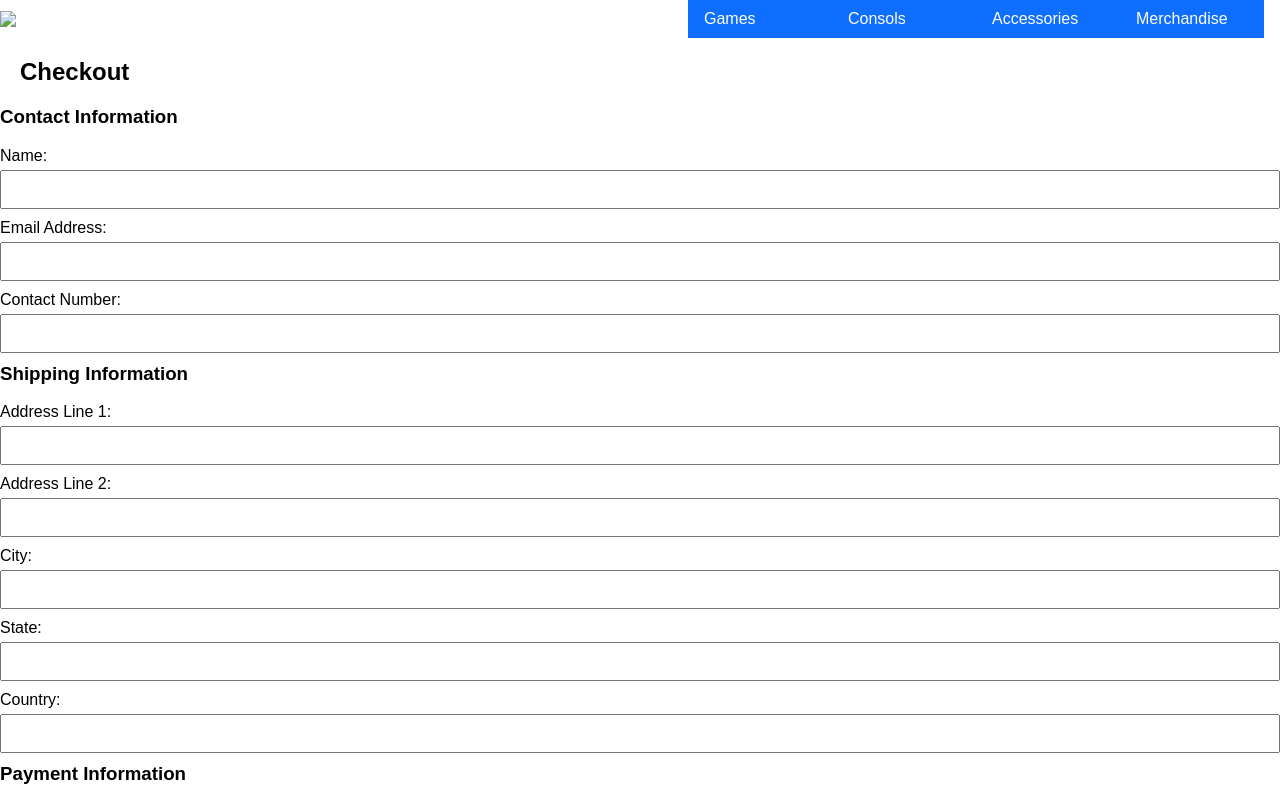
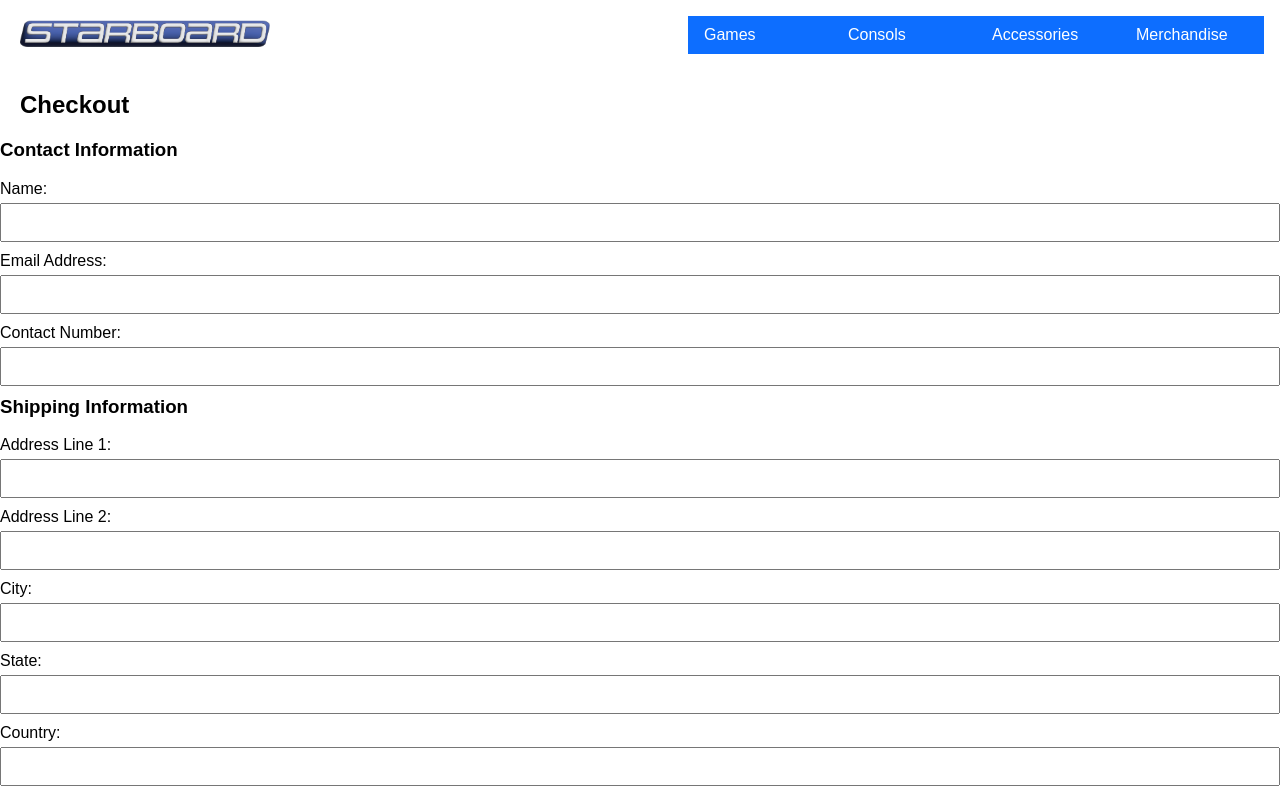
Before and after one commit to Charlottedickson/hello-world, a plain HTML site: page checkout.html in a window 1280 px wide. Shown: the top 793 px of the page. Drawn offline with Linux system fonts and the light colour scheme; files whose address does not match are found by name.

Commit message:
is this done

```diff
--- a/checkout.html
+++ b/checkout.html
@@ -6,7 +6,7 @@
     <link rel="stylesheet" href="style.css">
     <title>Starboard games</title>
     <nav>
-            <img src="C:\Users\charl\OneDrive\Documents\University\2024 Sem 1\User Interface Development\Assignment 2\Untitled-1 [Recovered].jpg">
+        <a href="index.html"><img src="C:\Users\charl\OneDrive\Documents\University\2024 Sem 1\User Interface Development\hello world\logo.png"></a>
             <div class="topnav" id="myTopnav">
             <ul>
                 <li><a href = "C:\Users\charl\OneDrive\Documents\University\2024 Sem 1\User Interface Development\hello world\games.html">Games</a>
```
Also changed, not shown: cart.html (+3 -1 lines), confirmation.html (+3 -1 lines). Lines whose indentation alone changed are shown as unchanged.
